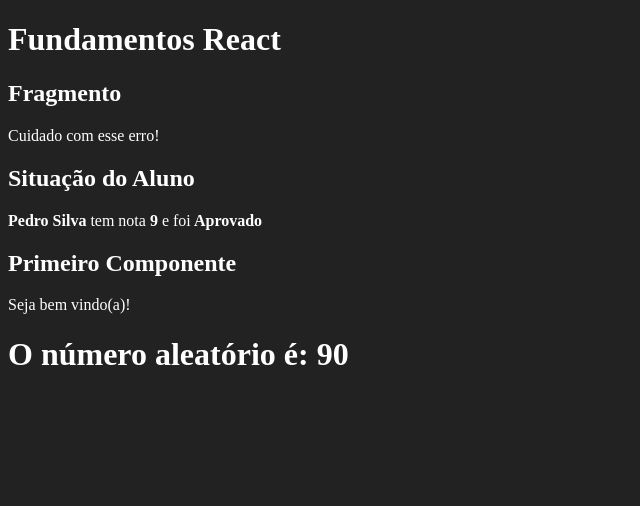
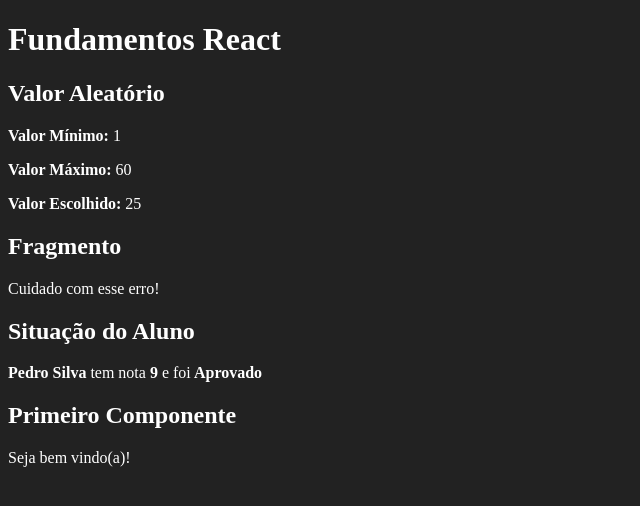
Before and after one commit to moisesguilherme/curso-javascript-cod3r, a React (Create React App) app in the folder curso-react/fundamentos-react/: page / in a window 1280 px wide. Shown: the top 506 px of the page, without its empty margins (0-640 px from the left). Built offline with nearby package versions, Linux system fonts and the light colour scheme.

Commit message:
Desafio número Aleatório - Resposta

```diff
--- a/curso-react/fundamentos-react/src/App.jsx
+++ b/curso-react/fundamentos-react/src/App.jsx
@@ -1,9 +1,9 @@
 import React from 'react'
+import Aleatorio from './components/basicos/Aleatorio'
+import Fragmento from './components/basicos/Fragmento'
+import ComParametro from './components/basicos/ComParametro'
 import Primeiro from './components/basicos/Primeiro'
-import ComParametro from './components/basicos/ComParametro'
-import Fragmento from './components/basicos/Fragmento'
 
-import Aleatorio from './components/basicos/Aleatorio'
 //arrow function
 // (props) => {}
 // () => {}
@@ -14,6 +14,10 @@
 export default () =>
     <div id="app">
         <h1>Fundamentos React</h1>
+        <Aleatorio
+            min={1}
+            max={60}
+        />
         <Fragmento />
         <ComParametro
             titulo="Situação do Aluno"
@@ -21,8 +25,4 @@
             nota={8.7}
         />
         <Primeiro></Primeiro>
-        <Aleatorio
-            min="0"
-            max="100"
-        />
     </div>
--- a/curso-react/fundamentos-react/src/components/basicos/Aleatorio.jsx
+++ b/curso-react/fundamentos-react/src/components/basicos/Aleatorio.jsx
@@ -1,15 +1,26 @@
 import React from 'react'
 
-export default function Aleatorio(props){
+export default (props) => {
+    const {min, max} = props;
 
-    const min = props.min
-    const max = props.max
+    //destructor
+    // const [a, b] = [1, 2]
+    // const {c, d, x, y} = {c: 12,d: 45, x: 'teste'}
 
-    const numeroAleatorio =  Math.floor( Math.random() * max-min )
+    const aleatorio = parseInt(Math.random() * (max - min)) + min
 
     return (
-
-    <h1>O número aleatório é: {numeroAleatorio}</h1>
+        <div>
+            <h2>Valor Aleatório</h2>
+            <p>
+                <strong>Valor Mínimo: </strong> {min}
+            </p>
+            <p>
+                <strong>Valor Máximo: </strong> {max}
+            </p>
+            <p>
+                <strong>Valor Escolhido: </strong> {aleatorio}
+            </p>
+        </div>
     )
-
 }
```
